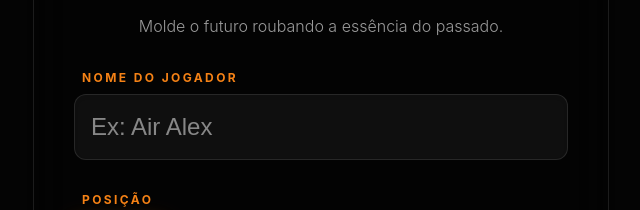
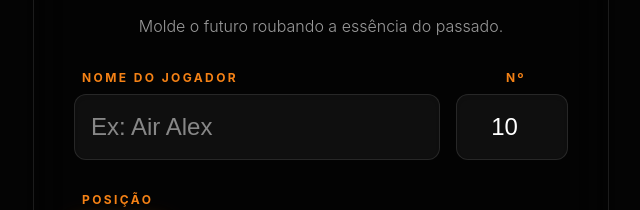
Before and after one commit to AlexPVCCSilva/NBA-Game-2, a React (Vite) app: page / in a window 1280 px wide. Shown: the part 239-449 px from the top of the page, without its empty margins (319-959 px from the left). Built offline with nearby package versions, Linux system fonts and the light colour scheme.

Commit message:
Add jersey number selection

```diff
--- a/src/components/CareerSim.jsx
+++ b/src/components/CareerSim.jsx
@@ -381,7 +381,7 @@ export default function CareerSim({ player, onRestart }) {
                 <div className="text-[10px] text-white/40 uppercase tracking-widest mb-1">OVR</div>
                 <div className="text-6xl font-display text-yellow-400 leading-none">{calculateCurrentOvr(maxOvr, age, false)}</div>
               </div>
-              <div className="text-4xl font-display text-white/10">#10</div>
+              <div className="text-4xl font-display text-white/10">#{player.number || '0'}</div>
             </div>
 
             <hr className="border-[#222] my-4" />
--- a/src/components/Game.jsx
+++ b/src/components/Game.jsx
@@ -7,6 +7,7 @@ const STATS = ['shooting', 'playmaking', 'finishing', 'defense', 'rebounding', '
 export default function Game() {
   const [name, setName] = useState('');
   const [pos, setPos] = useState('PG');
+  const [jerseyNumber, setJerseyNumber] = useState('10');
   const [step, setStep] = useState('SETUP'); // SETUP, DRAFT, RESULT
 
   const [availableStats, setAvailableStats] = useState([...STATS]);
@@ -69,6 +70,7 @@ export default function Game() {
     const playerObj = {
       name,
       pos,
+      number: jerseyNumber || '0',
       shooting,
       playmaking,
       finishing,
@@ -102,7 +104,8 @@ export default function Game() {
             <p className="text-white/60 mt-2 font-light">Molde o futuro roubando a essência do passado.</p>
           </div>
 
-          <div className="flex flex-col gap-2">
+          <div className="flex gap-4">
+            <div className="flex-1 flex flex-col gap-2">
               <label className="text-xs uppercase tracking-[0.2em] text-brand-orange font-bold ml-2">Nome do Jogador</label>
               <input
                 className="bg-white/5 border border-white/10 rounded-xl p-4 text-2xl font-display outline-none focus:border-brand-orange focus:bg-brand-orange/5 text-white transition-all shadow-inner"
@@ -111,6 +114,20 @@ export default function Game() {
                 placeholder="Ex: Air Alex"
                 maxLength={20}
               />
+            </div>
+
+            <div className="w-28 flex flex-col gap-2">
+              <label className="text-xs uppercase tracking-[0.2em] text-brand-orange font-bold ml-2 text-center">Nº</label>
+              <input
+                type="number"
+                className="bg-white/5 border border-white/10 rounded-xl p-4 text-2xl font-display outline-none focus:border-brand-orange focus:bg-brand-orange/5 text-white transition-all shadow-inner text-center"
+                value={jerseyNumber}
+                onChange={e => setJerseyNumber(e.target.value)}
+                min="0"
+                max="99"
+                maxLength={2}
+              />
+            </div>
           </div>
 
           <div className="flex flex-col gap-2">
```
Lines whose indentation alone changed are shown as unchanged.
